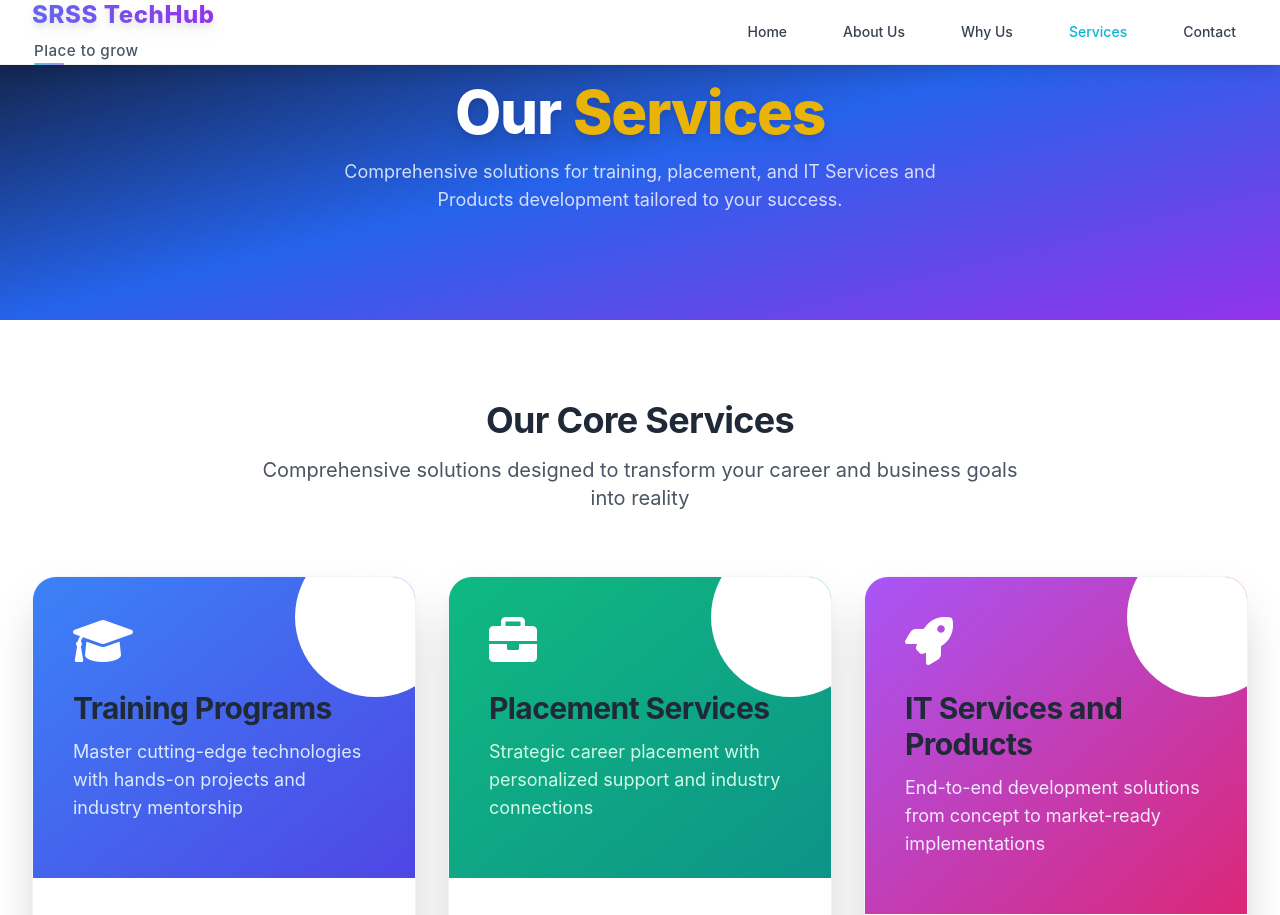
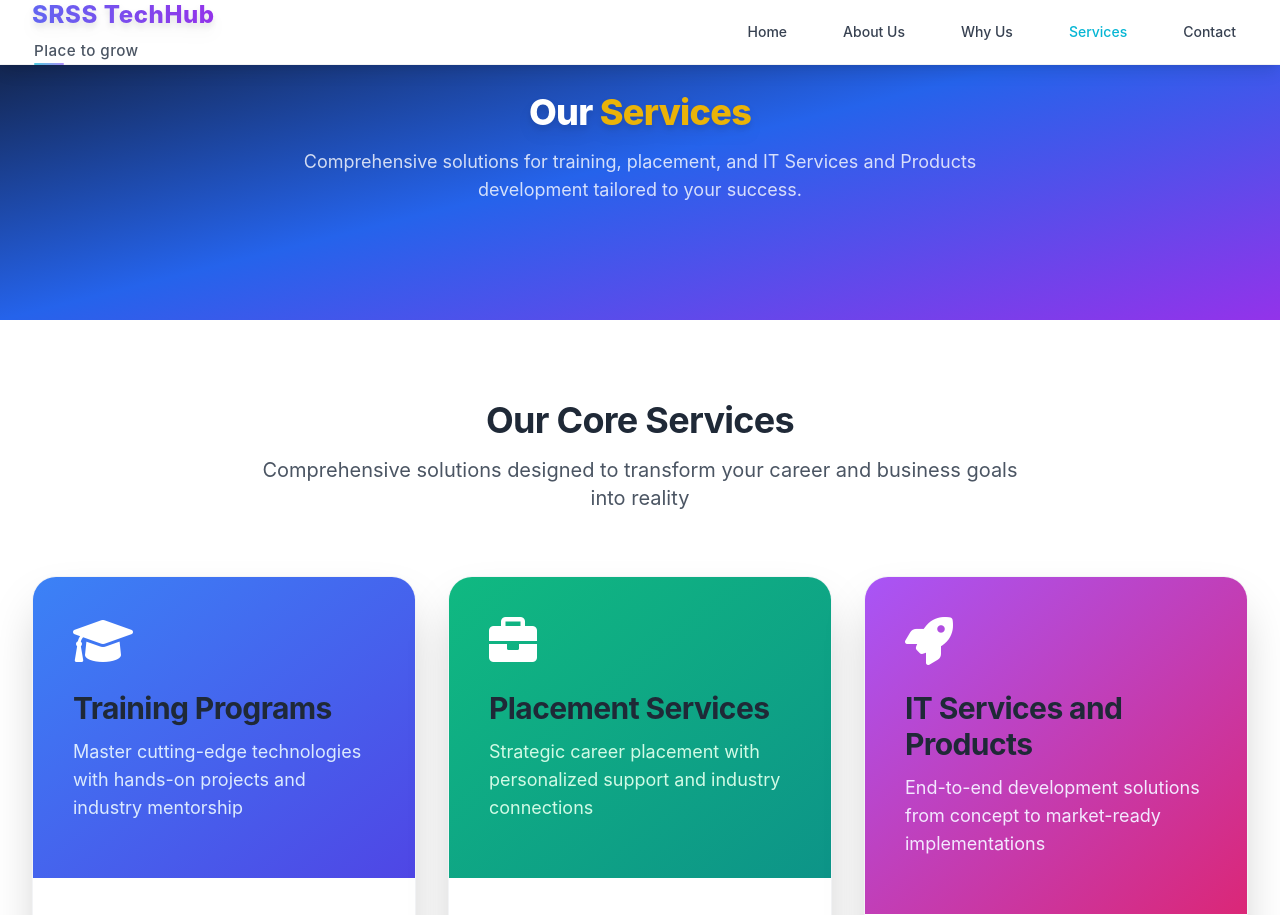
Before and after one commit to narenkarthikx/SRSS_TECHHUB_V2, a website: page services.html in a window 1280 px wide. Shown: the top 915 px of the page. Drawn offline with Linux system fonts and the light colour scheme.

Commit message:
Fix service card overflow and center hero sections on all pages

```diff
--- a/services.html
+++ b/services.html
@@ -71,14 +71,14 @@
 
     <!-- Hero Section -->
     <section class="bg-gradient-to-br from-[#0f172a] via-[#2563eb] to-[#9333ea] text-white min-h-[320px] flex items-center justify-center py-16 md:py-24">
-        <div class="w-full max-w-3xl mx-auto px-4 text-center">
-            <h1 class="text-5xl md:text-6xl font-extrabold mb-4 text-white drop-shadow-lg">Our <span class="text-accent">Services</span></h1>
-            <p class="text-base md:text-lg max-w-2xl mx-auto mt-4 mb-6 text-white/80">Comprehensive solutions for training, placement, and IT Services and Products development tailored to your success.</p>
+        <div class="w-full max-w-4xl mx-auto px-4 text-center">
+            <h1 class="text-4xl md:text-5xl lg:text-6xl font-extrabold mb-4 text-white drop-shadow-lg">Our <span class="text-accent">Services</span></h1>
+            <p class="text-base md:text-lg lg:text-xl max-w-3xl mx-auto mt-4 mb-6 text-white/80">Comprehensive solutions for training, placement, and IT Services and Products development tailored to your success.</p>
         </div>
     </section>
 
     <!-- Services Overview -->
-    <section class="py-20 bg-white">
+    <section class="py-20 bg-white overflow-hidden">
         <div class="max-w-7xl mx-auto px-4 sm:px-6 lg:px-8">
             <div class="text-center mb-16">
                 <h2 class="text-4xl font-bold text-dark mb-4">Our Core Services</h2>
@@ -89,8 +89,7 @@
             <div class="grid lg:grid-cols-3 gap-10 mb-10">
                 <!-- Training Programs -->
                 <div class="bg-white rounded-3xl shadow-2xl border border-gray-100 overflow-hidden hover:shadow-3xl transition-all duration-500 transform hover:-translate-y-3 group">
-                    <div class="bg-gradient-to-br from-blue-500 to-indigo-600 p-10 text-white relative overflow-hidden">
-                        <div class="absolute -top-10 -right-10 w-40 h-40 bg-white bg-opacity-5 rounded-full"></div>
+                    <div class="bg-gradient-to-br from-blue-500 to-indigo-600 p-10 text-white relative">
                         <div class="text-5xl mb-6 relative z-10">
                             <i class="fas fa-graduation-cap"></i>
                         </div>
@@ -141,8 +140,7 @@
 
                 <!-- Placement Services -->
                 <div class="bg-white rounded-3xl shadow-2xl border border-gray-100 overflow-hidden hover:shadow-3xl transition-all duration-500 transform hover:-translate-y-3 group">
-                    <div class="bg-gradient-to-br from-emerald-500 to-teal-600 p-10 text-white relative overflow-hidden">
-                        <div class="absolute -top-10 -right-10 w-40 h-40 bg-white bg-opacity-5 rounded-full"></div>
+                    <div class="bg-gradient-to-br from-emerald-500 to-teal-600 p-10 text-white relative">
                         <div class="text-5xl mb-6 relative z-10">
                             <i class="fas fa-briefcase"></i>
                         </div>
@@ -193,8 +191,7 @@
 
                 <!-- IT Services and Products -->
                 <div class="bg-white rounded-3xl shadow-2xl border border-gray-100 overflow-hidden hover:shadow-3xl transition-all duration-500 transform hover:-translate-y-3 group">
-                    <div class="bg-gradient-to-br from-purple-500 to-pink-600 p-10 text-white relative overflow-hidden">
-                        <div class="absolute -top-10 -right-10 w-40 h-40 bg-white bg-opacity-5 rounded-full"></div>
+                    <div class="bg-gradient-to-br from-purple-500 to-pink-600 p-10 text-white relative">
                         <div class="text-5xl mb-6 relative z-10">
                             <i class="fas fa-rocket"></i>
                         </div>
```
Also changed, not shown: about.html (+3 -3 lines), contact.html (+3 -3 lines), why-us.html (+3 -3 lines).
